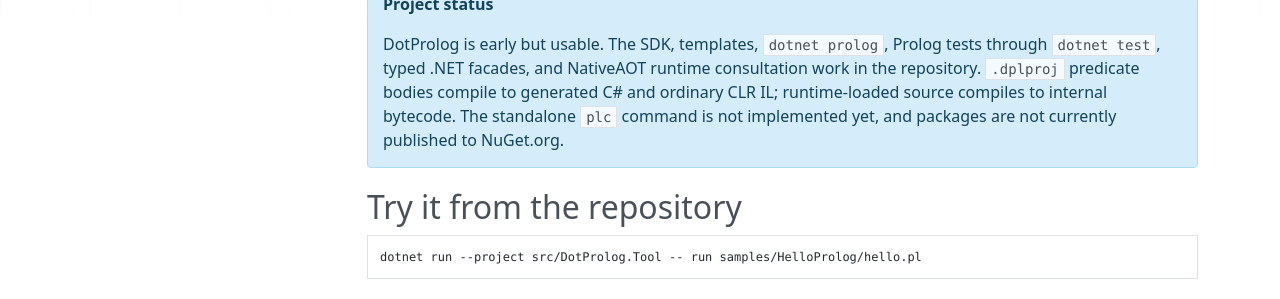
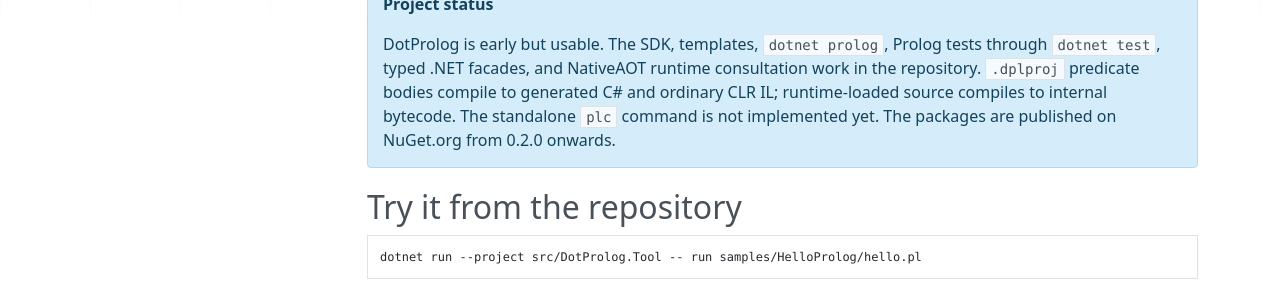
Before and after one commit to kidoz/dotprolog, an MkDocs documentation site: the page built from docs/index.md, in a window 1280 px wide and 1391 px high. Shown: the part 286-585 px from the top of the window. Built offline with MkDocs 1.6.1, drawn with Linux system fonts in a browser that asks for light colours; nearby versions of some CDN libraries.

Commit message:
Record that the packages are published on NuGet.org

```diff
--- a/docs/index.md
+++ b/docs/index.md
@@ -9,8 +9,8 @@ the same first-class SDK experience that C# and F# provide: `.dplproj` projects,
     DotProlog is early but usable. The SDK, templates, `dotnet prolog`, Prolog tests through
     `dotnet test`, typed .NET facades, and NativeAOT runtime consultation work in the repository.
     `.dplproj` predicate bodies compile to generated C# and ordinary CLR IL; runtime-loaded source
-    compiles to internal bytecode. The standalone `plc` command is not implemented yet, and
-    packages are not currently published to NuGet.org.
+    compiles to internal bytecode. The standalone `plc` command is not implemented yet. The
+    packages are published on NuGet.org from 0.2.0 onwards.
 
 ## Try it from the repository
 
```
Also changed, not shown: README.md (+5 -5 lines), SECURITY.md (+6 -4 lines).
